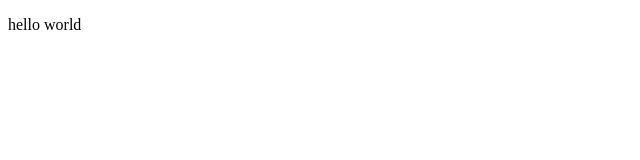
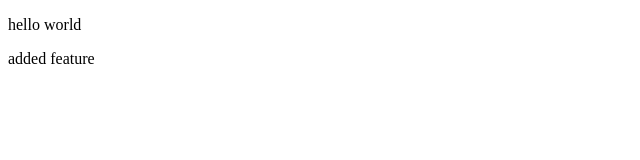
Before and after one commit to zsadiknahin/local-code, a plain HTML site: page index.html in a window 1280 px wide. Shown: the full height of the page, 0-640 px from the left. Drawn offline with Linux system fonts and the light colour scheme.

Commit message:
new feature

```diff
--- a/index.html
+++ b/index.html
@@ -7,5 +7,6 @@
 </head>
 <body>
     <p>hello world</p>
+    <p>added feature</p>
 </body>
 </html>
```
